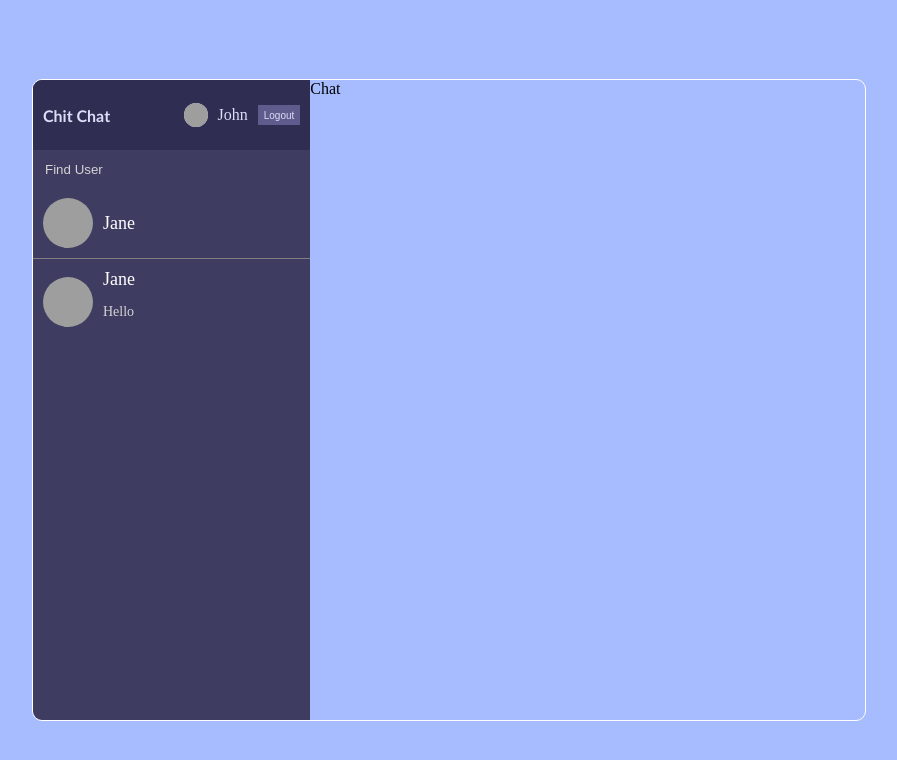
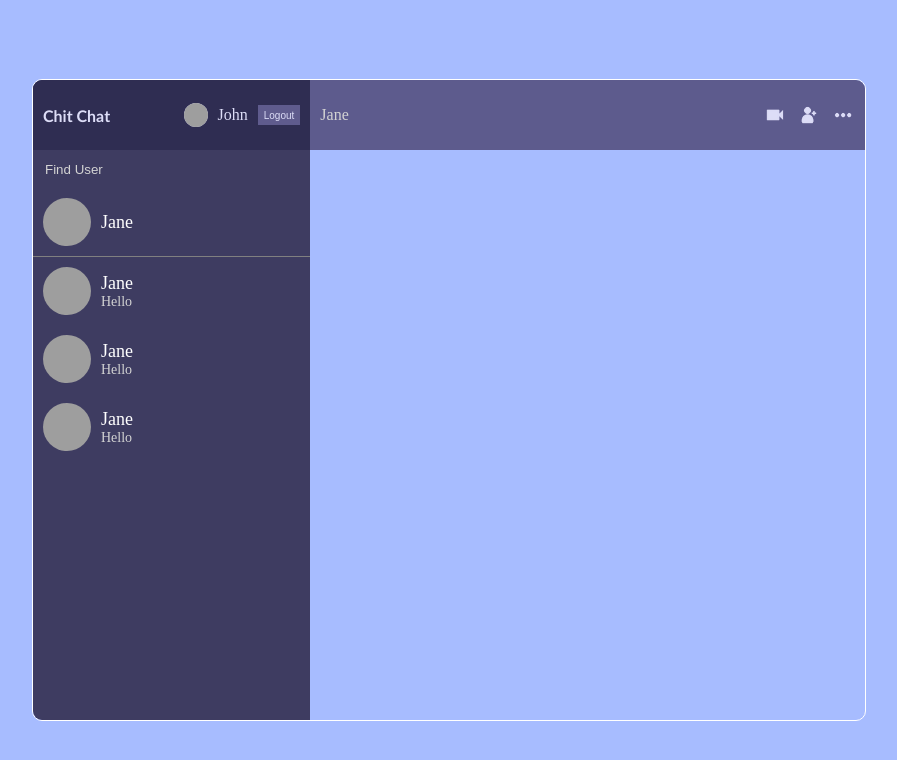
Before and after one commit to rajeevkrS/Chat-App, a React (Create React App) app: page / in a window 1280 px wide. Shown: the top 760 px of the page, without its empty margins (191-1088 px from the left). Built offline with nearby package versions, Linux system fonts and the light colour scheme; grey boxes are pictures that could not be loaded.

Commit message:
Styled chat and chats components successfully

```diff
--- a/src/App.css
+++ /dev/null
@@ -1,4 +0,0 @@
-body {
-  margin: 0;
-  padding: 0;
-}
--- a/src/App.js
+++ b/src/App.js
@@ -1,4 +1,3 @@
-import "./App.css";
 import Home from "./pages/Home";
 import Login from "./pages/Login";
 import Register from "./pages/Register";
--- a/src/components/Chat.jsx
+++ b/src/components/Chat.jsx
@@ -1,7 +1,21 @@
 import React from "react";
+import Cam from "../images/cam.png";
+import Add from "../images/add.png";
+import More from "../images/more.png";
 
 const Chat = () => {
-  return <div className="chat">Chat</div>;
+  return (
+    <div className="chat">
+      <div className="chatInfo">
+        <span>Jane</span>
+        <div className="chatIcons">
+          <img src={Cam} alt="" />
+          <img src={Add} alt="" />
+          <img src={More} alt="" />
+        </div>
+      </div>
+    </div>
+  );
 };
 
 export default Chat;
--- a/src/components/Chats.jsx
+++ b/src/components/Chats.jsx
@@ -13,6 +13,28 @@ const Chats = () => {
           <p>Hello</p>
         </div>
       </div>
+
+      <div className="userChat">
+        <img
+          src="https://images.pexels.com/photos/20180718/pexels-photo-20180718/free-photo-of-taking-a-break.jpeg?auto=compress&cs=tinysrgb&w=600&lazy=load"
+          alt=""
+        />
+        <div className="userChatInfo">
+          <span>Jane</span>
+          <p>Hello</p>
+        </div>
+      </div>
+
+      <div className="userChat">
+        <img
+          src="https://images.pexels.com/photos/20180718/pexels-photo-20180718/free-photo-of-taking-a-break.jpeg?auto=compress&cs=tinysrgb&w=600&lazy=load"
+          alt=""
+        />
+        <div className="userChatInfo">
+          <span>Jane</span>
+          <p>Hello</p>
+        </div>
+      </div>
     </div>
   );
 };
--- a/src/style.scss
+++ b/src/style.scss
@@ -1,5 +1,10 @@
 :root {
   --logo-font: "Gill Sans", "Gill Sans MT", Calibri, "Trebuchet MS", sans-serif;
+}
+
+body {
+  margin: 0;
+  padding: 0;
 }
 
 .formContainer {
@@ -170,8 +175,8 @@
         }
 
         img {
-          width: 50px;
-          height: 50px;
+          width: 48px;
+          height: 48px;
           border-radius: 50%;
           object-fit: cover;
         }
@@ -183,6 +188,7 @@
           }
 
           p {
+            margin: 0;
             font-size: 14px;
             color: lightgray;
           }
@@ -192,6 +198,26 @@
 
     .chat {
       flex: 2;
+
+      .chatInfo {
+        height: 50px;
+        background-color: #5d5b8d;
+        display: flex;
+        align-items: center;
+        justify-content: space-between;
+        padding: 10px;
+        color: lightgray;
+      }
+
+      .chatIcons {
+        display: flex;
+        gap: 10px;
+
+        img {
+          height: 24px;
+          cursor: pointer;
+        }
+      }
     }
   }
 }
```
